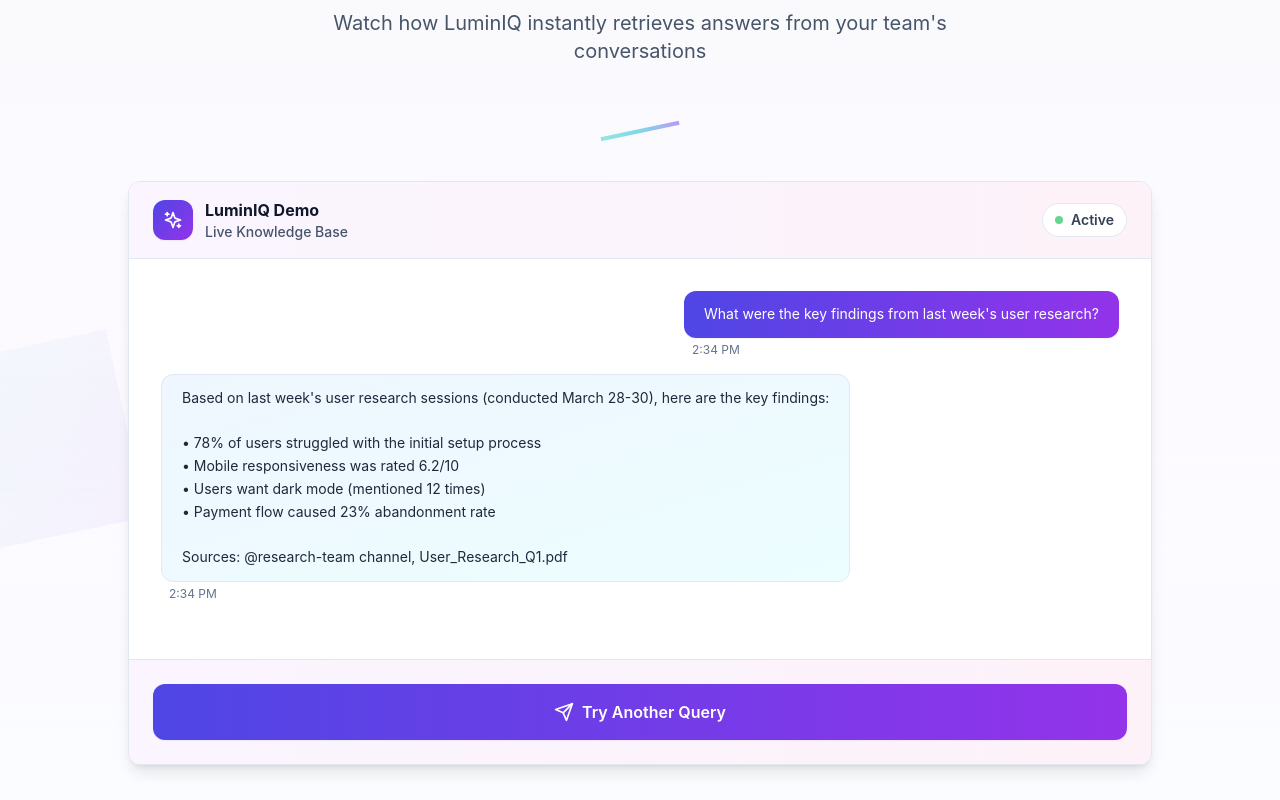
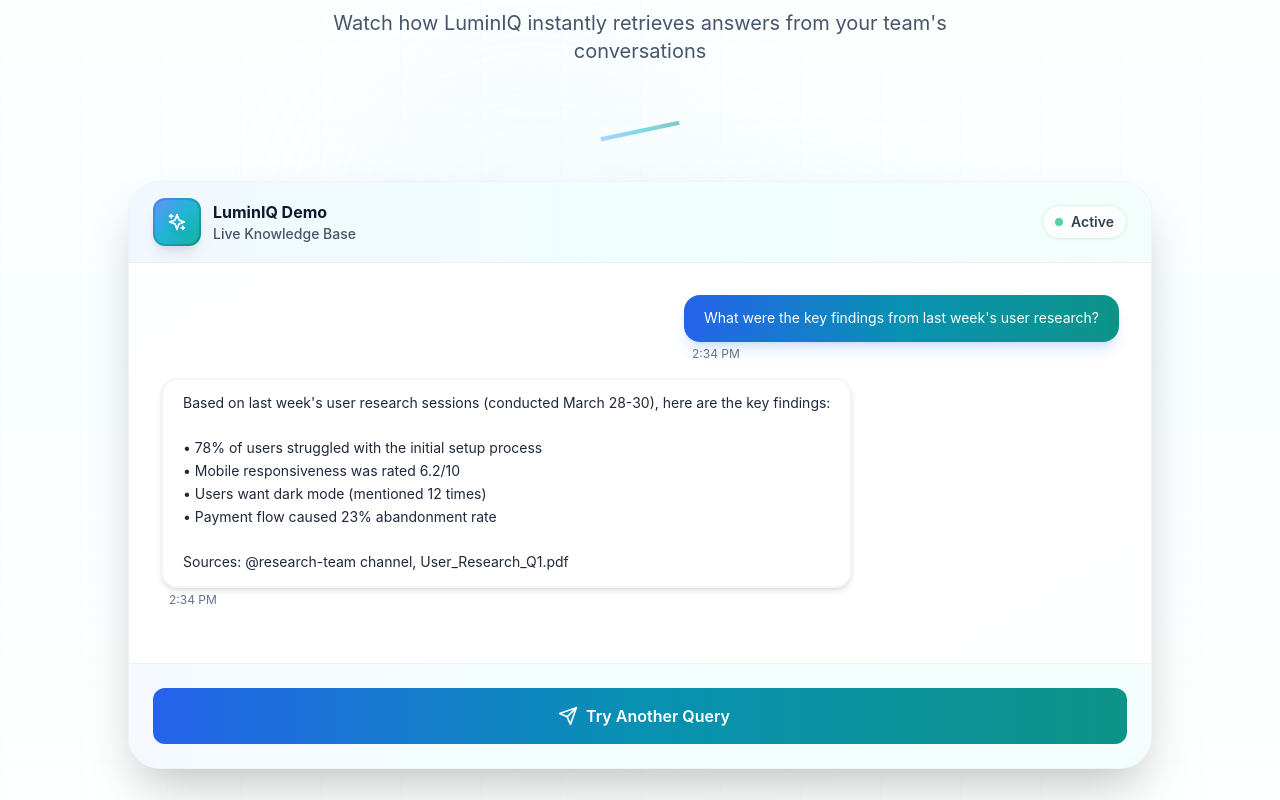
Before and after one commit to camanupandit75-maker/Luminai-freshversion, a React (Vite) app: page / in a window 1280 px wide. Shown: the part 2720-3520 px from the top of the page. Built offline with nearby package versions, Linux system fonts and the light colour scheme.

Commit message:
Updated InteractiveDemo.tsx

```diff
--- a/src/components/InteractiveDemo.tsx
+++ b/src/components/InteractiveDemo.tsx
@@ -55,16 +55,30 @@ const InteractiveDemo = () => {
   };
 
   return (
-    <section id="demo" className="py-24 lg:py-32 px-6 lg:px-8 bg-gradient-to-b from-slate-50 via-purple-50/50 to-blue-50/30 relative overflow-hidden">
-      {/* Diagonal cut section separator */}
-      <div className="absolute top-0 left-1/2 -translate-x-1/2 w-32 h-1 bg-gradient-to-r from-teal-400 via-cyan-500 to-violet-600 transform -rotate-12 opacity-40"></div>
+    <section id="demo" className="py-24 lg:py-32 px-6 lg:px-8 relative overflow-hidden">
+      {/* Stylish background with gradients */}
+      <div className="absolute inset-0 bg-gradient-to-b from-white via-cyan-50/30 to-white"></div>
 
-      {/* Diagonal cut accent - left side */}
-      <div className="absolute top-1/2 left-0 w-48 h-48 bg-gradient-to-br from-teal-400 to-violet-600 opacity-5 -rotate-12 -translate-x-16 pointer-events-none"></div>
-      <div className="max-w-5xl mx-auto">
+      {/* Animated gradient mesh */}
+      <div className="absolute inset-0 opacity-20">
+        <div className="absolute top-1/4 left-1/4 w-96 h-96 bg-blue-200/40 rounded-full blur-3xl animate-blob"></div>
+        <div className="absolute bottom-1/4 right-1/4 w-96 h-96 bg-cyan-200/40 rounded-full blur-3xl animate-blob animation-delay-2000"></div>
+        <div className="absolute top-1/2 right-1/3 w-96 h-96 bg-teal-200/40 rounded-full blur-3xl animate-blob animation-delay-4000"></div>
+      </div>
+
+      {/* Subtle grid pattern */}
+      <div className="absolute inset-0 opacity-[0.02]" style={{
+        backgroundImage: `
+          linear-gradient(to right, #94a3b8 1px, transparent 1px),
+          linear-gradient(to bottom, #94a3b8 1px, transparent 1px)
+        `,
+        backgroundSize: '80px 80px'
+      }}></div>
+
+      <div className="max-w-5xl mx-auto relative z-10">
         <div className="text-center mb-16">
           <h2 className="text-4xl lg:text-6xl font-bold mb-5 tracking-tight">
-            <span className="bg-gradient-to-r from-indigo-700 via-purple-700 to-pink-700 bg-clip-text text-transparent">
+            <span className="bg-gradient-to-r from-blue-600 via-cyan-600 to-teal-600 bg-clip-text text-transparent">
               See LuminIQ in Action
             </span>
           </h2>
@@ -73,30 +87,38 @@ const InteractiveDemo = () => {
           </p>
         </div>
 
-        {/* Diagonal cut divider after title */}
+        {/* Divider after title */}
         <div className="flex justify-center mb-12">
-          <div className="w-20 h-1 bg-gradient-to-r from-teal-400 via-cyan-500 to-violet-600 transform -rotate-12 opacity-50"></div>
+          <div className="w-20 h-1 bg-gradient-to-r from-blue-400 via-cyan-500 to-teal-600 transform -rotate-12 opacity-50 shadow-sm"></div>
         </div>
 
-        <div className="relative">
-          <div className="bg-white rounded-xl overflow-hidden shadow-lg border border-[#E2E8F0]">
-          <div className="bg-gradient-to-r from-purple-50 to-pink-50 border-b border-[#E2E8F0] px-6 py-4 flex items-center justify-between">
+        <div className="relative group">
+          <div className="relative bg-white rounded-[2rem] overflow-hidden shadow-2xl border border-slate-200/50">
+            {/* Glassmorphism effect */}
+            <div className="absolute inset-0 bg-gradient-to-br from-blue-50/50 via-white to-cyan-50/50 opacity-60"></div>
+
+            {/* Header */}
+            <div className="relative bg-gradient-to-r from-blue-50/80 via-cyan-50/80 to-teal-50/80 backdrop-blur-sm border-b border-slate-200/50 px-6 py-4 flex items-center justify-between">
               <div className="flex items-center space-x-3">
-              <div className="w-10 h-10 bg-gradient-to-br from-indigo-600 to-purple-600 rounded-xl flex items-center justify-center shadow-sm">
-                <Sparkles className="w-5 h-5 text-white" />
+                <div className="relative w-12 h-12 rounded-xl flex items-center justify-center">
+                  {/* Icon background with gradient */}
+                  <div className="absolute inset-0 bg-gradient-to-br from-blue-600 via-cyan-600 to-teal-600 rounded-xl shadow-lg"></div>
+                  <div className="absolute inset-[2px] bg-gradient-to-br from-blue-500 via-cyan-500 to-teal-500 rounded-[0.65rem] opacity-80"></div>
+                  <div className="absolute inset-0 rounded-xl bg-gradient-to-br from-white/20 to-transparent"></div>
+                  <Sparkles className="w-5 h-5 text-white relative z-10 drop-shadow-lg" />
                 </div>
                 <div>
                   <h3 className="text-slate-900 font-bold">LuminIQ Demo</h3>
                   <p className="text-slate-600 text-sm font-medium">Live Knowledge Base</p>
                 </div>
               </div>
-            <div className="flex items-center space-x-2 px-3 py-1.5 bg-white rounded-full border border-[#E2E8F0]">
-              <div className="w-2 h-2 bg-green-500 rounded-full animate-pulse"></div>
+              <div className="flex items-center space-x-2 px-3 py-1.5 bg-white/80 backdrop-blur-sm rounded-full border border-emerald-200/50 shadow-sm">
+                <div className="w-2 h-2 bg-emerald-500 rounded-full animate-pulse shadow-lg shadow-emerald-500/50"></div>
                 <span className="text-slate-700 text-sm font-semibold">Active</span>
               </div>
             </div>
 
-          <div className="p-6 lg:p-8 bg-white min-h-[400px] max-h-[500px] overflow-y-auto space-y-4">
+          <div className="relative p-6 lg:p-8 bg-white/80 backdrop-blur-sm min-h-[400px] max-h-[500px] overflow-y-auto space-y-4">
             {messages.map((message, index) => (
               <div
                 key={index}
@@ -104,13 +126,16 @@ const InteractiveDemo = () => {
               >
                 <div className={`max-w-[80%] ${message.type === 'user' ? 'order-2' : 'order-1'}`}>
                   <div
-                    className={`rounded-xl px-5 py-3 ${
+                    className={`rounded-2xl px-5 py-3 relative ${
                       message.type === 'user'
-                        ? 'bg-gradient-to-r from-indigo-600 to-purple-600 text-white shadow-sm'
-                        : 'bg-gradient-to-br from-blue-50 to-cyan-50 text-slate-800 border border-[#E2E8F0]'
+                        ? 'bg-gradient-to-r from-blue-600 via-cyan-600 to-teal-600 text-white shadow-lg shadow-blue-500/20'
+                        : 'bg-white text-slate-800 border-2 border-slate-100 shadow-md'
                     }`}
                   >
-                    <p className="text-sm leading-relaxed whitespace-pre-line">{message.text}</p>
+                    {message.type === 'user' && (
+                      <div className="absolute inset-0 rounded-2xl bg-gradient-to-r from-blue-500 via-cyan-500 to-teal-500 opacity-0 group-hover:opacity-100 transition-opacity duration-300"></div>
+                    )}
+                    <p className="text-sm leading-relaxed whitespace-pre-line relative z-10">{message.text}</p>
                   </div>
                   <p className="text-xs text-slate-500 mt-1 px-2">{message.timestamp}</p>
                 </div>
@@ -118,30 +143,83 @@ const InteractiveDemo = () => {
             ))}
             {isAnimating && (
               <div className="flex justify-start animate-slide-up">
-                <div className="bg-gradient-to-br from-purple-50 to-pink-50 border border-[#E2E8F0] rounded-xl px-5 py-3">
+                <div className="bg-white border-2 border-slate-100 shadow-md rounded-2xl px-5 py-3">
                   <div className="flex space-x-2">
-                    <div className="w-2 h-2 bg-indigo-400 rounded-full animate-bounce"></div>
-                    <div className="w-2 h-2 bg-purple-400 rounded-full animate-bounce" style={{ animationDelay: '0.1s' }}></div>
-                    <div className="w-2 h-2 bg-indigo-400 rounded-full animate-bounce" style={{ animationDelay: '0.2s' }}></div>
+                    <div className="w-2 h-2 bg-blue-400 rounded-full animate-bounce"></div>
+                    <div className="w-2 h-2 bg-cyan-400 rounded-full animate-bounce" style={{ animationDelay: '0.1s' }}></div>
+                    <div className="w-2 h-2 bg-teal-400 rounded-full animate-bounce" style={{ animationDelay: '0.2s' }}></div>
                   </div>
                 </div>
               </div>
             )}
           </div>
 
-          <div className="p-6 bg-gradient-to-r from-purple-50 to-pink-50 border-t border-[#E2E8F0]">
+          <div className="relative p-6 bg-gradient-to-r from-blue-50/60 via-cyan-50/60 to-teal-50/60 backdrop-blur-sm border-t border-slate-200/50">
             <button
               onClick={simulateNewQuery}
               disabled={isAnimating}
-              className="w-full flex items-center justify-center space-x-2 px-6 py-4 bg-gradient-to-r from-indigo-600 to-purple-600 hover:from-indigo-700 hover:to-purple-700 hover:scale-105 hover:shadow-lg disabled:from-slate-300 disabled:to-slate-300 text-white rounded-xl font-semibold transition-all duration-300 disabled:cursor-not-allowed disabled:hover:scale-100 disabled:hover:shadow-sm shadow-sm"
+              className="group/btn relative w-full flex items-center justify-center space-x-2 px-6 py-4 rounded-xl font-semibold transition-all duration-500 overflow-hidden disabled:cursor-not-allowed disabled:opacity-50"
             >
-              <Send className="w-5 h-5 transition-transform duration-300 group-hover:translate-x-1" />
-              <span>{isAnimating ? 'Processing...' : 'Try Another Query'}</span>
+              {/* Button gradient background */}
+              <div className="absolute inset-0 bg-gradient-to-r from-blue-600 via-cyan-600 to-teal-600 transition-transform duration-500 group-hover/btn:scale-105"></div>
+              <div className="absolute inset-0 bg-gradient-to-r from-blue-500 via-cyan-500 to-teal-500 opacity-0 group-hover/btn:opacity-100 transition-opacity duration-500"></div>
+
+              {/* Shimmer effect */}
+              <div className="absolute inset-0 opacity-0 group-hover/btn:opacity-100 transition-opacity duration-500">
+                <div className="absolute inset-0 bg-gradient-to-r from-transparent via-white/20 to-transparent translate-x-[-100%] group-hover/btn:translate-x-[100%] transition-transform duration-1000"></div>
+              </div>
+
+              <Send className="w-5 h-5 text-white relative z-10 transition-transform duration-300 group-hover/btn:translate-x-1" />
+              <span className="text-white relative z-10">{isAnimating ? 'Processing...' : 'Try Another Query'}</span>
+
+              {/* Glow effect */}
+              <div className="absolute inset-0 rounded-xl opacity-0 group-hover/btn:opacity-100 transition-opacity duration-500 blur-xl bg-gradient-to-r from-blue-400 via-cyan-400 to-teal-400 -z-10"></div>
             </button>
           </div>
           </div>
         </div>
       </div>
+
+      <style>{`
+        @keyframes blob {
+          0%, 100% {
+            transform: translate(0, 0) scale(1);
+          }
+          33% {
+            transform: translate(30px, -50px) scale(1.1);
+          }
+          66% {
+            transform: translate(-20px, 20px) scale(0.9);
+          }
+        }
+
+        @keyframes slide-up {
+          from {
+            opacity: 0;
+            transform: translateY(10px);
+          }
+          to {
+            opacity: 1;
+            transform: translateY(0);
+          }
+        }
+
+        .animate-blob {
+          animation: blob 15s ease-in-out infinite;
+        }
+
+        .animation-delay-2000 {
+          animation-delay: 2s;
+        }
+
+        .animation-delay-4000 {
+          animation-delay: 4s;
+        }
+
+        .animate-slide-up {
+          animation: slide-up 0.3s ease-out;
+        }
+      `}</style>
     </section>
   );
 };
```
Lines whose indentation alone changed are shown as unchanged.
